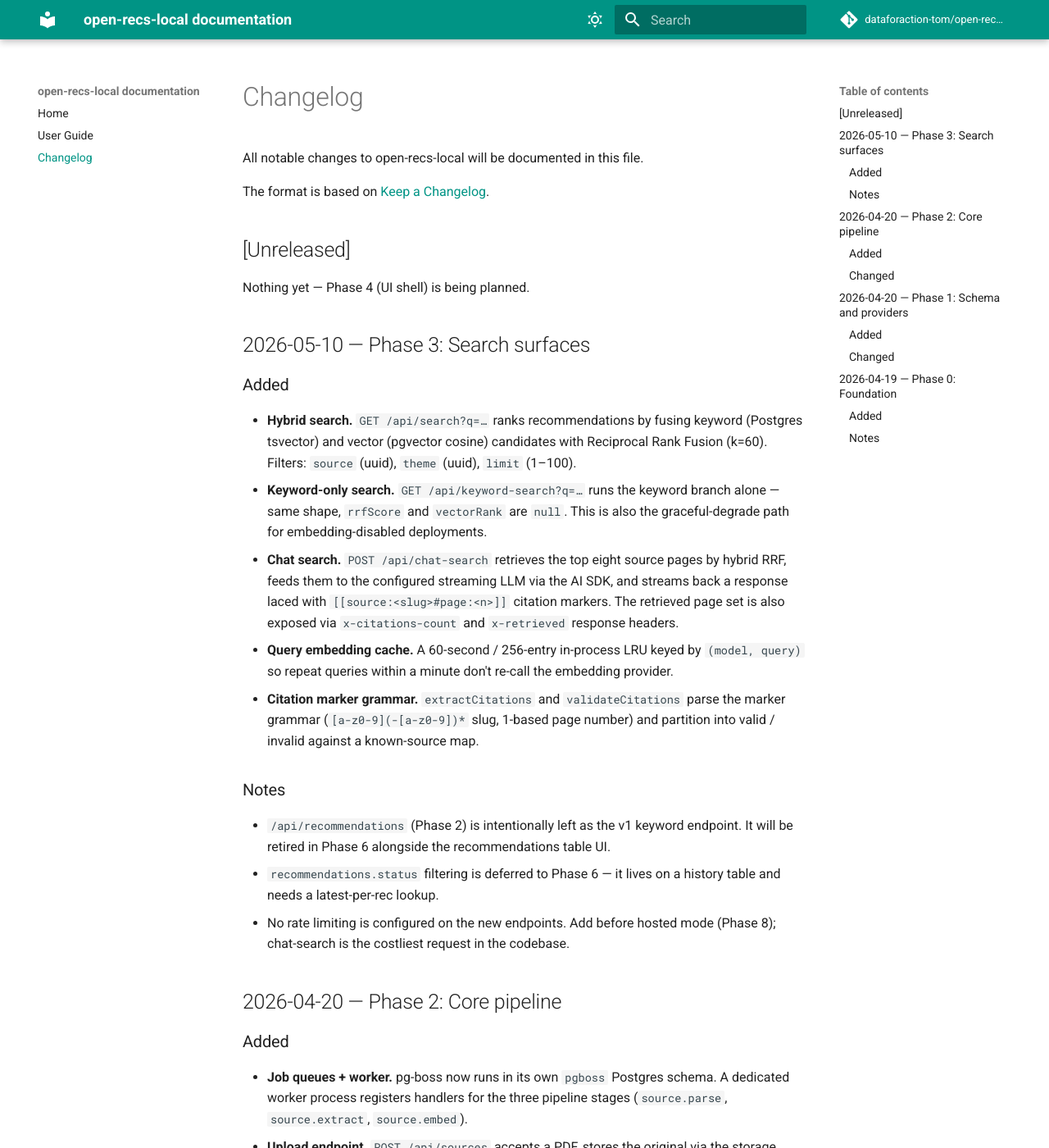
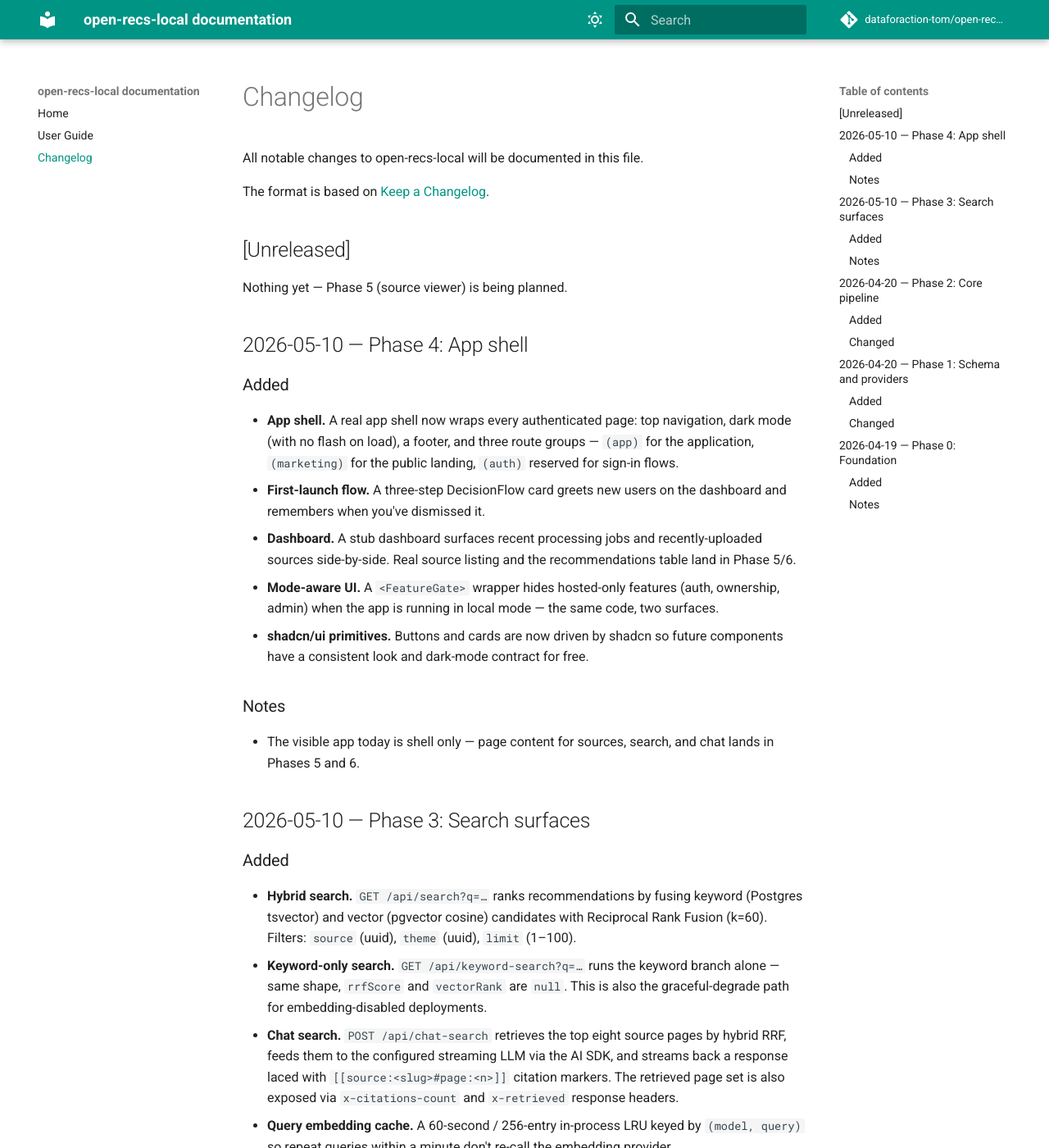
Before and after one commit to dataforaction-tom/open-recs-local, an MkDocs documentation site: the page built from docs/changelog.md, in a window 1280 px wide and 1400 px high. Shown: the whole window at 82% size. Built offline with MkDocs 1.6.1 and Material for MkDocs 9.7.7, drawn with Linux system fonts in a browser that asks for light colours; comment, search, counter and statistics services are not loaded.

Commit message:
docs: phase 4 changelog + plan/state updates
PLAN.md ticks Phase 4 done; current phase set to Phase 5 (source viewer).
STATE.md mermaid + component table now show Phase 4 components ✅.
Changelog gains a Phase 4 user-facing entry — app shell, dark mode,
DecisionFlow, dashboard. Carry-overs section captures the new flags
(deprecated environmentMatchGlobs, pg-boss schema coupling in
listRecentJobs, shadcn base-nova preset choice).

Co-Authored-By: Claude Opus 4.7 (1M context) <noreply@anthropic.com>

```diff
--- a/docs/changelog.md
+++ b/docs/changelog.md
@@ -6,7 +6,21 @@ The format is based on [Keep a Changelog](https://keepachangelog.com/).
 
 ## [Unreleased]
 
-Nothing yet — Phase 4 (UI shell) is being planned.
+Nothing yet — Phase 5 (source viewer) is being planned.
+
+## 2026-05-10 — Phase 4: App shell
+
+### Added
+
+- **App shell.** A real app shell now wraps every authenticated page: top navigation, dark mode (with no flash on load), a footer, and three route groups — `(app)` for the application, `(marketing)` for the public landing, `(auth)` reserved for sign-in flows.
+- **First-launch flow.** A three-step DecisionFlow card greets new users on the dashboard and remembers when you've dismissed it.
+- **Dashboard.** A stub dashboard surfaces recent processing jobs and recently-uploaded sources side-by-side. Real source listing and the recommendations table land in Phase 5/6.
+- **Mode-aware UI.** A `<FeatureGate>` wrapper hides hosted-only features (auth, ownership, admin) when the app is running in local mode — the same code, two surfaces.
+- **shadcn/ui primitives.** Buttons and cards are now driven by shadcn so future components have a consistent look and dark-mode contract for free.
+
+### Notes
+
+- The visible app today is shell only — page content for sources, search, and chat lands in Phases 5 and 6.
 
 ## 2026-05-10 — Phase 3: Search surfaces
 
```
Also changed, not shown: PLAN.md (+5 -5 lines), STATE.md (+17 -6 lines).
